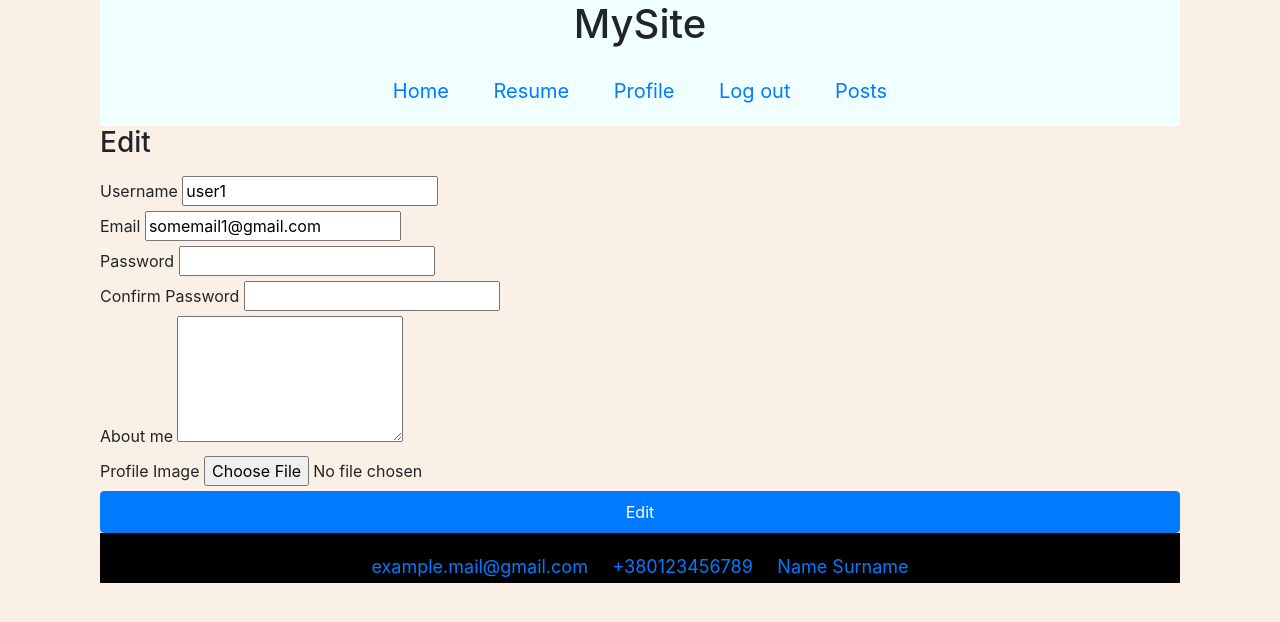
After one commit to Yevhenii-i/flask_app_berezin, a Flask app: page /users/edit_account in a window 1280 px wide. The commit adds this page. Shown: the top 622 px of the page. Run offline with Flask 3, Linux system fonts and the light colour scheme; a user stored in the database is signed in; some libraries are stand-ins or nearby versions.

Commit message:
Lab10. Зміна моделі юзера, Додавання редагування профілю. Назви зображень створюються унікальні уніфіковані.

```diff
--- a/app/users/forms.py
+++ b/app/users/forms.py
@@ -1,7 +1,30 @@
 from flask_wtf import FlaskForm
-from wtforms import StringField, PasswordField, SubmitField, BooleanField
+from wtforms import StringField, PasswordField, SubmitField, TextAreaField
+from flask_wtf.file import FileField, FileAllowed
 from wtforms.validators import DataRequired, Length, Email, EqualTo, ValidationError, Regexp
 from .models import User
+
+class UpdateAccountForm(FlaskForm):
+    username = StringField('Username', validators=[DataRequired(), Length(min=4, max=18),
+                                                   Regexp('^[A-Za-z][A-Za-z0-9_.]*$',
+                                                          message="Username should contain only latin letters, arabic numbers, dots and underscores")])
+
+    email = StringField('Email', validators=[DataRequired(), Email(), Length(max=50)])
+
+    image_file = FileField('Profile Image', validators=[FileAllowed(['jpg', 'jpeg', 'png'])])
+
+    about_me = TextAreaField('About me', validators=[DataRequired(), Length(max=490)])
+
+    password = PasswordField('Password', validators=[DataRequired(), Length(min=8, max=50)])
+
+    confirm_password = PasswordField('Confirm Password', validators=[DataRequired(), EqualTo('password')])
+
+    submit = SubmitField('Register')
+
+    def validate_email(self, email):
+        user = User.query.filter_by(email=email.data).first()
+        if user:
+            raise ValidationError('Email already registered.')
 
 class RegistrationForm(FlaskForm):
     username = StringField('Username', validators=[DataRequired(), Length(min=4, max=18),
--- /dev/null
+++ b/app/users/templates/edit_account.html
@@ -0,0 +1,68 @@
+{% extends 'base.html' %}
+
+{% block title  %}Edit account {% endblock %}
+
+{% block content %}
+
+    {% include 'header.html' %}
+
+<form action="" method="post" enctype="multipart/form-data">
+        {{ form.hidden_tag() }}
+
+        <h1 class="h3 mb-3 fw-normal">Edit</h1>
+
+        <div class="form-floating">
+            {{ form.username.label }} {{ form.username() }}
+
+            {% for error in form.username.errors %}
+                <small>{{ error }}</small><br>
+            {% endfor %}
+        </div>
+
+        <div class="form-floating">
+            {{ form.email.label }} {{ form.email() }}
+
+            {% for error in form.email.errors %}
+                <small>{{ error }}</small><br>
+            {% endfor %}
+        </div>
+
+        <div class="form-floating">
+            {{ form.password.label }} {{ form.password() }}
+
+            {% for error in form.password.errors %}
+                <small>{{ error }}</small><br>
+            {% endfor %}
+        </div>
+
+        <div class="form-floating">
+            {{ form.confirm_password.label }} {{ form.confirm_password() }}
+
+            {% for error in form.confirm_password.errors %}
+                <small>{{ error }}</small><br>
+            {% endfor %}
+        </div>
+
+        <div class="form-floating">
+            {{ form.about_me.label }} {{ form.about_me(rows="5") }}
+
+            {% for error in form.about_me.errors %}
+                <small>{{ error }}</small><br>
+            {% endfor %}
+        </div>
+
+        <div class="form-floating">
+            {{ form.image_file.label }} {{ form.image_file() }}
+
+            {% for error in form.image_file.errors %}
+                <small>{{ error }}</small><br>
+            {% endfor %}
+        </div>
+
+        <button type="submit" name="action" value="register" class="btn btn-primary w-100 py-2">Edit</button>
+        <!--{ form2.submit(class="btn btn-primary w-100 py-2", value="register") }}-->
+
+    </form>
+
+    {% include 'footer.html' %}
+{% endblock %}
--- a/app/users/views.py
+++ b/app/users/views.py
@@ -1,8 +1,11 @@
+
 from . import users_bp
 from flask import render_template, request, redirect, url_for, make_response, session, flash
 from datetime import timedelta, datetime
 
-from .forms import LoginForm, RegistrationForm
+from werkzeug.utils import secure_filename
+import os
+from .forms import LoginForm, RegistrationForm, UpdateAccountForm
 from .models import User
 from .. import db
 from flask_login import login_user, logout_user, current_user, login_required
@@ -13,6 +16,34 @@ users_info = [
     {"username" : "admin", "password" : "admin"}
 ]
 
+@users_bp.route('/edit_account', methods=['GET', 'POST'])
+@login_required
+def edit_account():
+    user = current_user
+    form = UpdateAccountForm(obj=user)
+    if request.method == 'POST' and form.validate_on_submit():
+        print("Uploaded file:", form.image_file.data)
+
+        if form.image_file.data:
+            image_file = save_image(form.image_file.data)
+            print("Saved file:", image_file)
+        else:
+            image_file = 'default.jpg'
+
+        user.username = form.username.data
+        user.set_password(form.password.data)
+        user.email = form.email.data
+        user.image_file = image_file
+        user.about_me = form.about_me.data
+        user.last_seen = datetime.now()
+
+        db.session.commit()
+        flash("User updated successfully!", 'success')
+
+        return redirect(url_for('users.get_account'))
+
+    return render_template('edit_account.html', form=form)
+
 @users_bp.route('/account')
 @login_required
 def get_account():
@@ -20,12 +51,18 @@ def get_account():
     #username = session["username"]
 #    user = User.query.filter_by(username=username).first()
     user = current_user
+    user.last_seen = datetime.now()
+    db.session.commit()
     username = user.username
     id = user.id
     email = user.email
     password = user.password
+    image = user.image_file
+    last_seen = user.last_seen
+    about_me = user.about_me
 
-    return render_template("account.html", username=username, id=id, email=email, password=password)
+    return render_template("account.html", username=username, id=id, email=email, password=password, image=image,
+                           last_seen=last_seen, about_me=about_me)
     #return redirect(url_for("users.login"))
 
 @users_bp.route("/all_accounts")
@@ -83,8 +120,8 @@ def login():
 
             db.session.commit()
 
-            print(new_user.id, type(new_user.id))  # Check ID and type
-            print(new_user.get_id())
+            #print(new_user.id, type(new_user.id))  # Check ID and type
+            #print(new_user.get_id())
 
             login_user(new_user)
             flash("Your account has been created", 'success')
@@ -214,3 +251,15 @@ def delete_all_cookies():
 def get_all_cookies():
     #cookies = request.cookies.get_dict()
     cookies = 0
+
+
+def save_image(image):
+    filename = secure_filename(image.filename)
+
+    ext = filename.split('.')[-1]
+    unique_filename = f"{os.urandom(8).hex()}.{ext}"
+    image_path = "D:/університет/ІПЗ-31_Березін/flask_app_berezin_new/app/static/images/" + unique_filename
+    #image_path = url_for('static', filename='images/' + unique_filename)
+    image.save(image_path)
+
+    return unique_filename
```
Also changed, not shown: app/users/models.py (+6 -1 lines), app/users/templates/account.html (+18 -7 lines), migrations/versions/3685a4853358_add_about_me_and_last_seen.py (added, +34 -0 lines), migrations/versions/9f59fb1c7683_add_profile_picture.py (added, +40 -0 lines), app/static/images/5773187c90eff083.jpg (added), app/static/images/default.jpg (added), app/static/images/default.png (added), app/static/images/e5a9e0c2398901a8.png (added), instance/data.sqlite.
